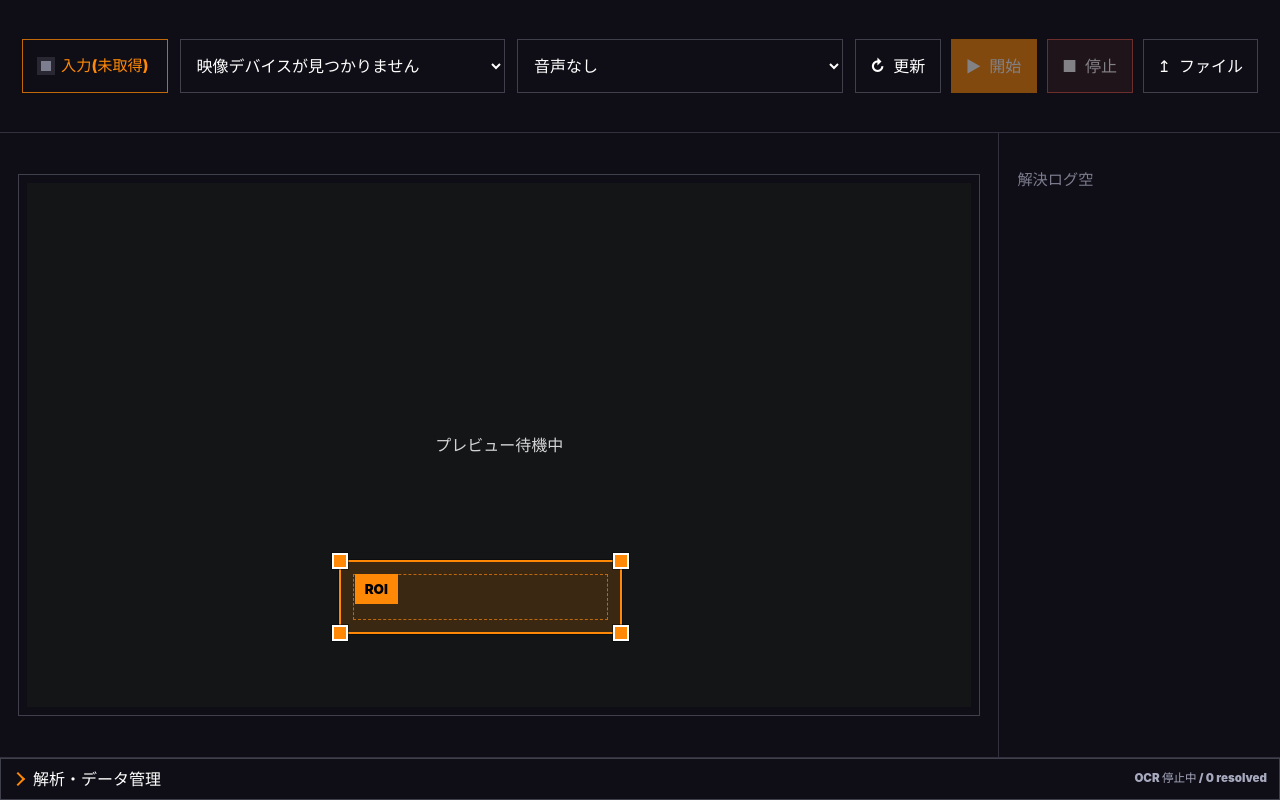
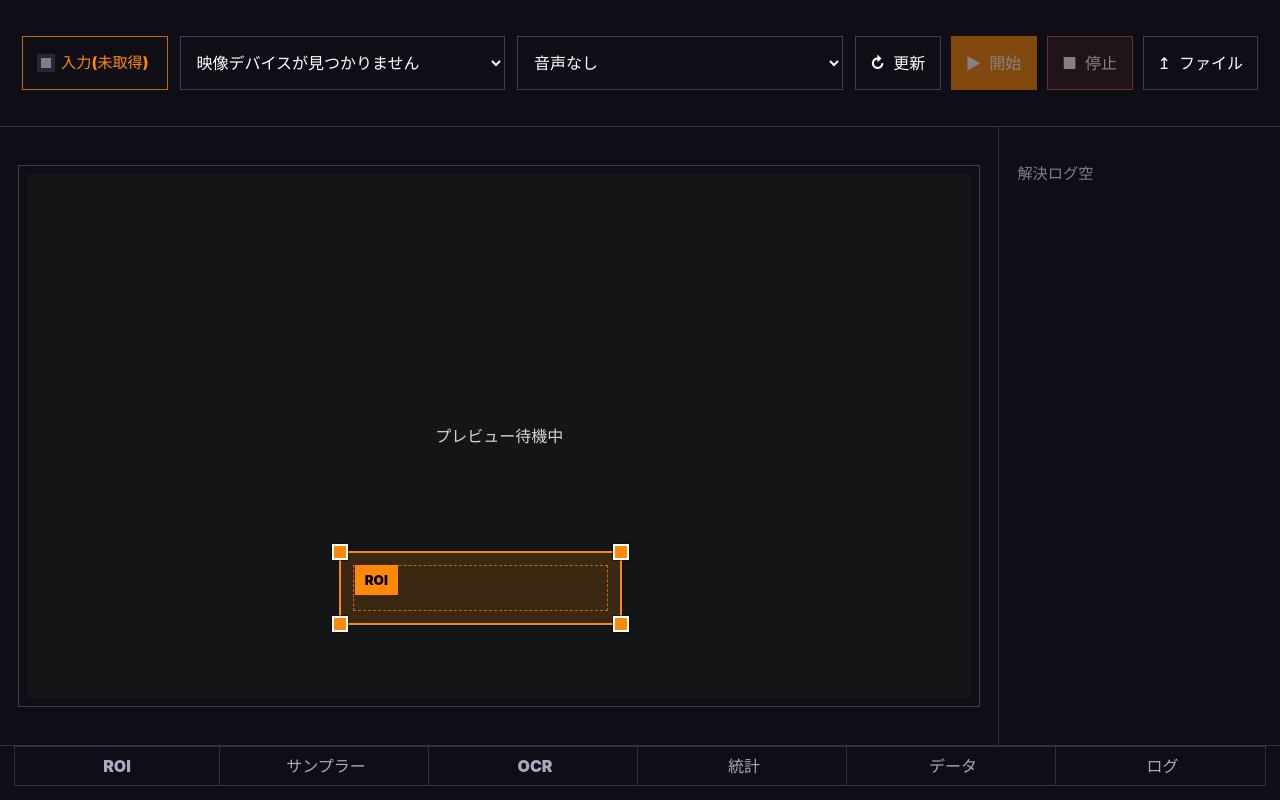
Before and after one commit to suisui-swimmy/PokeChronicle, a React (Vite) app: page / in a window 1280 px wide. Built offline with nearby package versions, Linux system fonts and the light colour scheme.

Commit message:
refactor: 管理タブをフッター直置きの開閉トグルへ変更

```diff
--- a/src/app/App.tsx
+++ b/src/app/App.tsx
@@ -5,6 +5,7 @@ import {
   useRef,
   useState,
   type ChangeEvent,
+  type MouseEvent as ReactMouseEvent,
   type PointerEvent as ReactPointerEvent,
 } from "react";
 import { Button } from "@/components/ui/button";
@@ -213,6 +214,7 @@ type CropEvidence = {
 type TimelineItem =
   | { kind: "event"; event: BattleEvent }
   | { kind: "unknown"; unknown: UnknownEvent };
+type ManagementTab = "roi" | "sampler" | "ocr" | "stats" | "data" | "logs";
 type ReviewTab = "timeline" | "resolved" | "unknown" | "ocr" | "system";
 type OCRLogGroup = {
   key: string;
@@ -914,6 +916,7 @@ export function App() {
   const [unknownEvents, setUnknownEvents] = useState<UnknownEvent[]>([]);
   const [reviewNotes, setReviewNotes] = useState<Record<string, string>>({});
   const [suppressedTimelineCount, setSuppressedTimelineCount] = useState(0);
+  const [activeManagementTab, setActiveManagementTab] = useState<ManagementTab | null>(null);
   const [activeReviewTab, setActiveReviewTab] = useState<ReviewTab>("timeline");
   const [templateImportStatusLabel, setTemplateImportStatusLabel] = useState("Template未読込");
   const [importedTemplateCollection, setImportedTemplateCollection] =
@@ -1941,6 +1944,13 @@ export function App() {
   const ocrLogGroups = useMemo(
     () => groupOcrLogs(ocrLogs, OCR_RAW_GROUP_LIMIT),
     [ocrLogs],
+  );
+  const handleManagementTabClick = useCallback(
+    (event: ReactMouseEvent<HTMLButtonElement>, tab: ManagementTab) => {
+      event.preventDefault();
+      setActiveManagementTab((currentTab) => (currentTab === tab ? null : tab));
+    },
+    [],
   );
 
   const buildCurrentBattleLogDocument = useCallback(() => {
@@ -2341,24 +2351,46 @@ export function App() {
           </section>
         </div>
 
-          <details className="management-panel" aria-label="analysis and data management">
-            <summary className="management-summary">
-              <span className="management-summary-icon" aria-hidden="true" />
-              <span>解析・データ管理</span>
-              <strong>
-                OCR {isOcrEnabled ? "実行中" : "停止中"} / {battleEvents.length} resolved
-              </strong>
-            </summary>
-
-          <Tabs defaultValue="roi" className="management-tabs">
-            <TabsList className="management-tab-list" variant="line" aria-label="analysis tabs">
-              <TabsTrigger value="roi">ROI</TabsTrigger>
-              <TabsTrigger value="sampler">サンプラー</TabsTrigger>
-              <TabsTrigger value="ocr">OCR</TabsTrigger>
-              <TabsTrigger value="stats">統計</TabsTrigger>
-              <TabsTrigger value="data">データ</TabsTrigger>
-              <TabsTrigger value="logs">ログ</TabsTrigger>
-            </TabsList>
+          <section className="management-panel" aria-label="analysis and data management">
+            <Tabs value={activeManagementTab ?? "closed"} className="management-tabs">
+              <TabsList className="management-tab-list" variant="line" aria-label="analysis tabs">
+                <TabsTrigger
+                  value="roi"
+                  onClick={(event) => handleManagementTabClick(event, "roi")}
+                >
+                  ROI
+                </TabsTrigger>
+                <TabsTrigger
+                  value="sampler"
+                  onClick={(event) => handleManagementTabClick(event, "sampler")}
+                >
+                  サンプラー
+                </TabsTrigger>
+                <TabsTrigger
+                  value="ocr"
+                  onClick={(event) => handleManagementTabClick(event, "ocr")}
+                >
+                  OCR
+                </TabsTrigger>
+                <TabsTrigger
+                  value="stats"
+                  onClick={(event) => handleManagementTabClick(event, "stats")}
+                >
+                  統計
+                </TabsTrigger>
+                <TabsTrigger
+                  value="data"
+                  onClick={(event) => handleManagementTabClick(event, "data")}
+                >
+                  データ
+                </TabsTrigger>
+                <TabsTrigger
+                  value="logs"
+                  onClick={(event) => handleManagementTabClick(event, "logs")}
+                >
+                  ログ
+                </TabsTrigger>
+              </TabsList>
 
             <TabsContent value="roi" className="management-tab-panel">
           <section className="roi-settings-panel" aria-label="ROI settings">
@@ -3032,7 +3064,7 @@ export function App() {
           </section>
             </TabsContent>
           </Tabs>
-          </details>
+          </section>
 
         <aside className="log-panel resolved-log-panel" aria-label="解決済みログ">
           <ol className="resolved-text-log" aria-label="resolved text log">
--- a/src/styles.css
+++ b/src/styles.css
@@ -138,7 +138,6 @@ button:disabled {
 .storage-button,
 .log-panel,
 .preview-frame,
-.management-summary,
 .analysis-panel,
 .data-management-panel,
 .log-review-panel,
@@ -331,61 +330,11 @@ button:disabled {
   border-top: 1px solid var(--border-soft);
 }
 
-.management-summary {
-  display: grid;
-  grid-template-columns: auto minmax(0, 1fr) auto;
-  gap: 10px;
-  align-items: center;
-  min-height: 42px;
-  padding: 0 12px;
-  border-radius: 4px;
-  color: var(--text);
-  cursor: pointer;
-  font-weight: 900;
-  list-style: none;
-}
-
-.management-summary::-webkit-details-marker {
-  display: none;
-}
-
-.management-summary:focus-visible {
-  border-color: rgb(255 137 6 / 0.74);
-  outline: none;
-  box-shadow: 0 0 0 3px rgb(255 137 6 / 0.16);
-}
-
-.management-summary-icon {
-  width: 10px;
-  height: 10px;
-  border-right: 2px solid var(--green);
-  border-bottom: 2px solid var(--green);
-  transform: rotate(-45deg);
-  transition: transform 140ms ease;
-}
-
-.management-panel[open] .management-summary-icon {
-  transform: rotate(45deg);
-}
-
-.management-summary span:nth-child(2) {
-  min-width: 0;
-  overflow: hidden;
-  text-overflow: ellipsis;
-  white-space: nowrap;
-}
-
-.management-summary strong {
-  color: var(--muted);
-  font-size: 0.72rem;
-  white-space: nowrap;
-}
-
 .management-tabs {
   display: grid;
   gap: 14px;
   min-width: 0;
-  padding: 14px;
+  padding: 0 14px 14px;
 }
 
 .management-tab-list {
@@ -1529,7 +1478,7 @@ button:disabled {
   }
 
   .management-tabs {
-    padding: 10px;
+    padding: 0 10px 10px;
   }
 
   .management-tab-list {
```
Also changed, not shown: 1 other file (tests, documents, lock files or other folders).
